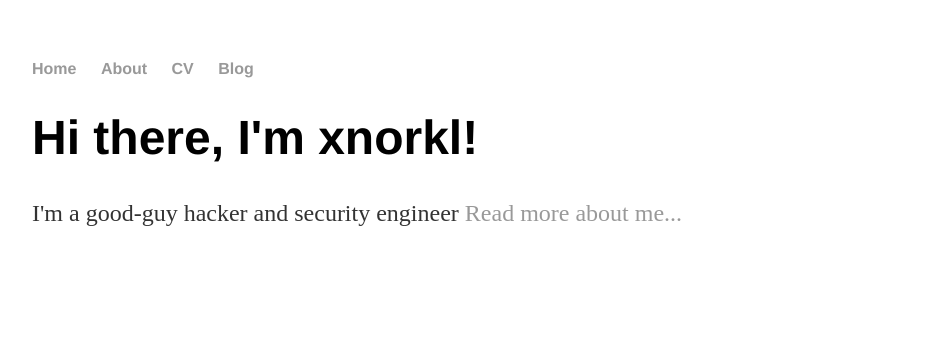
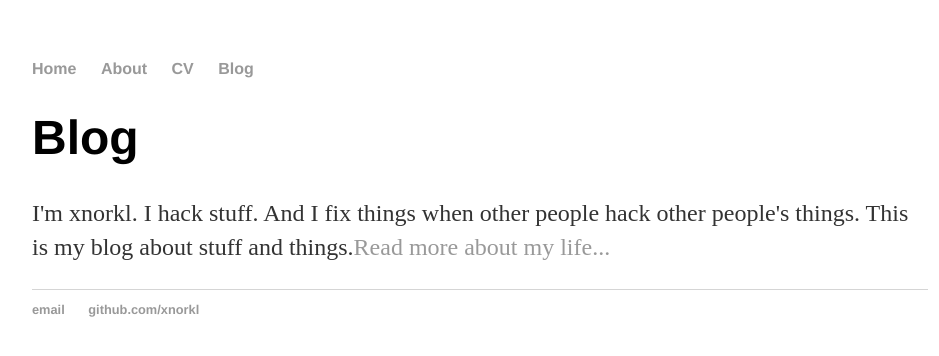
Before and after one commit to xnorkl/xnorkl.github.io, a Jekyll site: the page built from index.html, in a window 1280 px wide. Shown: the top 356 px of the page, without its empty margins (160-1099 px from the left). Built offline with Jekyll 4.4.1, drawn with Linux system fonts in a browser that asks for light colours.

Commit message:
Update index.html

```diff
--- a/index.html
+++ b/index.html
@@ -1,20 +1,8 @@
-<!DOCTYPE html>
-<html>
-	<head>
-		<title>xnorkl in the middle</title>
-		<!-- linke to main stylesheet -->
-		<link rel="stylesheet" type="text/css" href="/css/main.css">
-	</head>
-	<body>
-		<nav>
-    		<ul>
-        		<li><a href="/">Home</a></li>
-	        	<li><a href="/about">About</a></li>
-        		<li><a href="/cv">CV</a></li>
-        		<li><a href="/blog">Blog</a></li>
-    		</ul>
-		</nav>
-		<div class="container">
-    		<div class="blurb">
-        		<h1>Hi there, I'm xnorkl!</h1>
-				<p> I'm a good-guy hacker and security engineer <a href="/about">Read more about me...</a></p>
+---
+layout: default
+title: xnorkl in the middle
+---
+<div class="blurb">
+	<h1>Blog</h1>
+	<p>I'm xnorkl. I hack stuff. And I fix things when other people hack other people's things. This is my blog about stuff and things.<a href="/about">Read more about my life...</a></p>
+</div><!-- /.blurb -->
```
